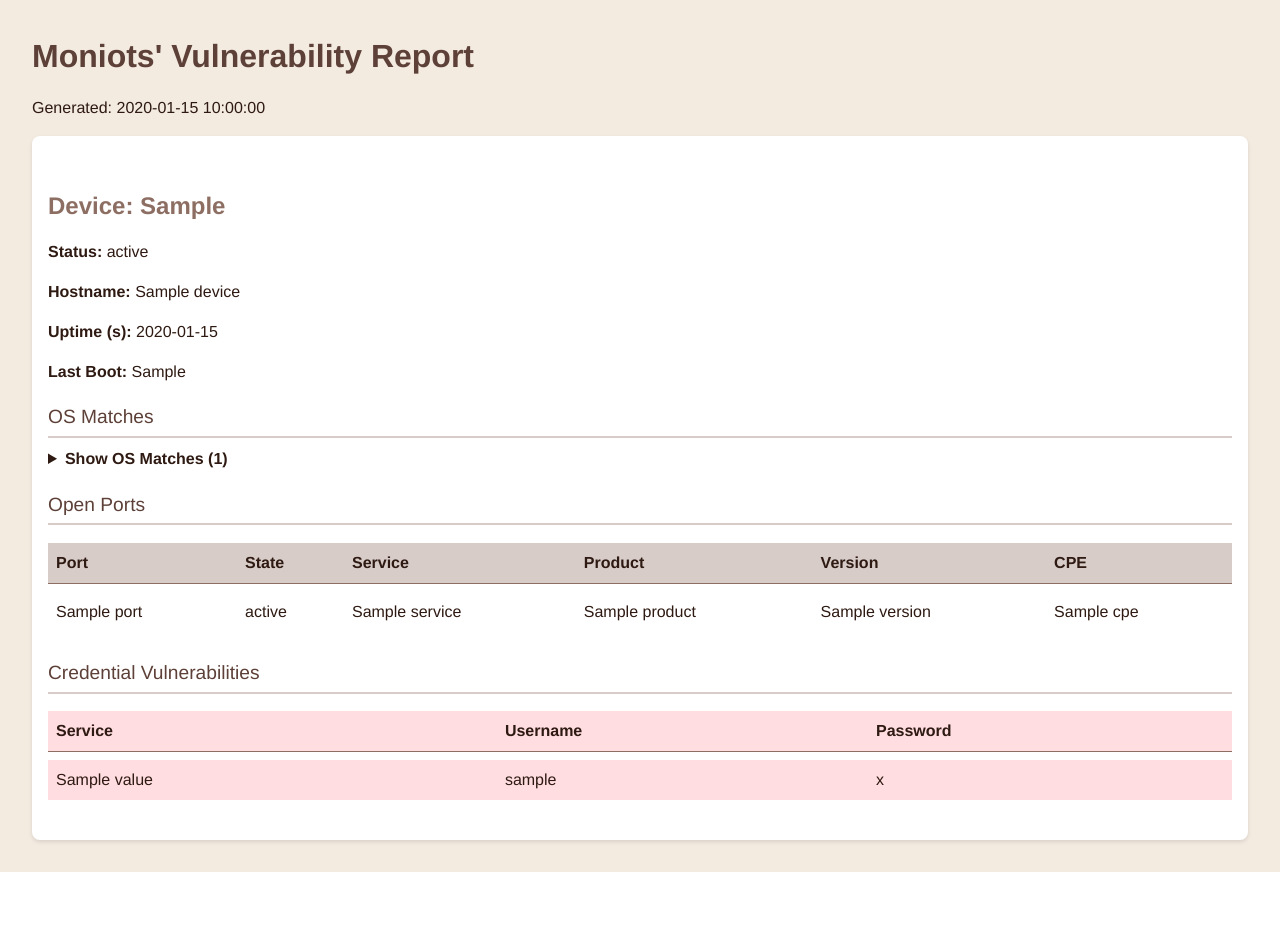
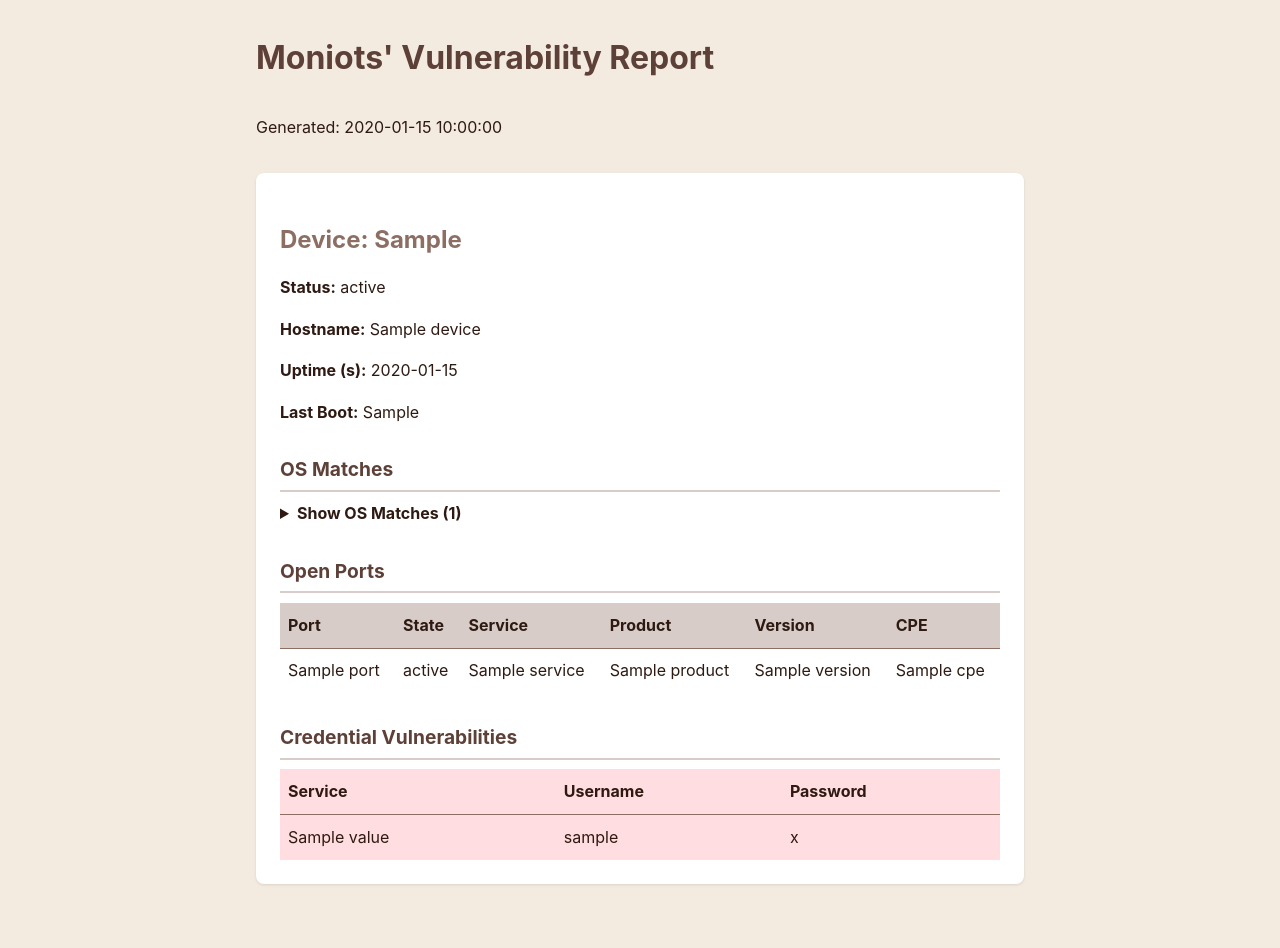
Before and after one commit to Bernardozomer/moniots, a Python web app: template templates/report.html.j2 in a window 1280 px wide. Before the commit the page ends 872 px from the top, so only its background shows below. Run offline with Jinja, Linux system fonts and the light colour scheme; the template is opened without the code that fills it: most values are stand-ins (such as "Sample title", 1, 10 or a date in 2020).

Commit message:
refactor: improve HTML report presentation

```diff
--- a/templates/report.html.j2
+++ b/templates/report.html.j2
@@ -4,87 +4,94 @@
   <meta charset="UTF-8">
   <title>Moniots' Vulnerability Report</title>
   <style>
-    /* Color Palette */
     :root {
-      --brown-dark:   #5D4037;    /* base dark brown */
-      --brown-medium: #8D6E63;    /* mid-tone brown */
-      --brown-light:  #D7CCC8;    /* pale accent brown */
-      --accent:       #D47E30;    /* cinnamon highlight */
-      --text-color:   #2E1A12;    /* dark text on light */
-      --bg-color:     #F3EAE0;    /* warm off-white */
-      --card-bg:      #FFFFFF;    /* pure white for cards */
+      --brown-dark:   #5D4037;
+      --brown-medium: #8D6E63;
+      --brown-light:  #D7CCC8;
+      --accent:       #D47E30;
+      --text-color:   #2E1A12;
+      --bg-color:     #F3EAE0;
+      --card-bg:      #FFFFFF;
     }
 
-    /* Global Styles */
-    body {
+    html, body {
+      margin: 0;
+      padding: 0;
       background: var(--bg-color);
       color: var(--text-color);
-      font-family: 'Helvetica Neue', Arial, sans-serif;
+      font-family: -apple-system, BlinkMacSystemFont, 'Segoe UI', Roboto, 'Helvetica Neue', Arial, sans-serif;
       font-size: 16px;
-      line-height: 1.5;
-      margin: 2em;
+      line-height: 1.6;
+    }
+
+    body {
+      padding: 2em;
+      max-width: 768px;
+      margin: 0 auto;
     }
 
     h1 {
       font-size: 2em;
       color: var(--brown-dark);
-      margin-bottom: 0.5em;
+      margin: 0 0 1em 0;
     }
+
     h2 {
       font-size: 1.5em;
       color: var(--brown-medium);
-      margin: 1.5em 0 0.5em;
+      margin: 1em 0 0.5em;
     }
 
-    /* Card Layout */
     .device-card {
       background: var(--card-bg);
       border-radius: 8px;
-      box-shadow: 0 2px 4px rgba(0,0,0,0.1);
-      padding: 1em;
-      margin-bottom: 1.5em;
+      box-shadow: 0 1px 3px rgba(0,0,0,0.1);
+      padding: 1.5em;
+      margin: 2em 0;
     }
 
     .section-title {
+      font-weight: bold;
       font-size: 1.2em;
       color: var(--brown-dark);
-      margin-top: 1em;
-      margin-bottom: 0.5em;
+      margin: 1.5em 0 0.5em;
       border-bottom: 2px solid var(--brown-light);
-      padding-bottom: 0.2em;
+      padding-bottom: 0.25em;
     }
 
-    /* Table Styling */
     table {
       width: 100%;
-      border-collapse: separate;
-      border-spacing: 0 0.5em; /* space rows instead of heavy lines */
-      margin: 0.5em 0 1em;
+      border-collapse: collapse;
+      margin-top: 0.5em;
     }
+
+    th, td {
+      padding: 0.6em 0.5em;
+      text-align: left;
+    }
+
     th {
       background: var(--brown-light);
-      padding: 0.5em;
-      text-align: left;
       border-bottom: 1px solid var(--brown-medium);
     }
+
     td {
       background: var(--card-bg);
-      padding: 0.5em;
     }
+
     tbody tr:nth-child(even) td {
       background: var(--brown-light);
     }
 
-    /* Vulnerable Findings */
     .vulnerable th,
     .vulnerable td {
-      background-color: #FFDDE0; /* soft red highlight */
+      background-color: #FFDDE0;
     }
 
-    /* Collapsible OS Matches */
     details {
       margin: 0.5em 0;
     }
+
     summary {
       font-weight: bold;
       cursor: pointer;
@@ -115,7 +122,7 @@
             {% set classes = [] %}
             {% for cls in match.osclasses %}
               {% set s = cls.vendor ~ ' ' ~ cls.osfamily ~ (cls.osgen and ' ' ~ cls.osgen or '') %}
-              {% if s not in classes %}{% do classes.append(s) %}{% endif %}
+              {% if s not in classes %}{% set _ = classes.append(s) %}{% endif %}
             {% endfor %}
             {{ classes|join(', ') }}
           </li>
```
